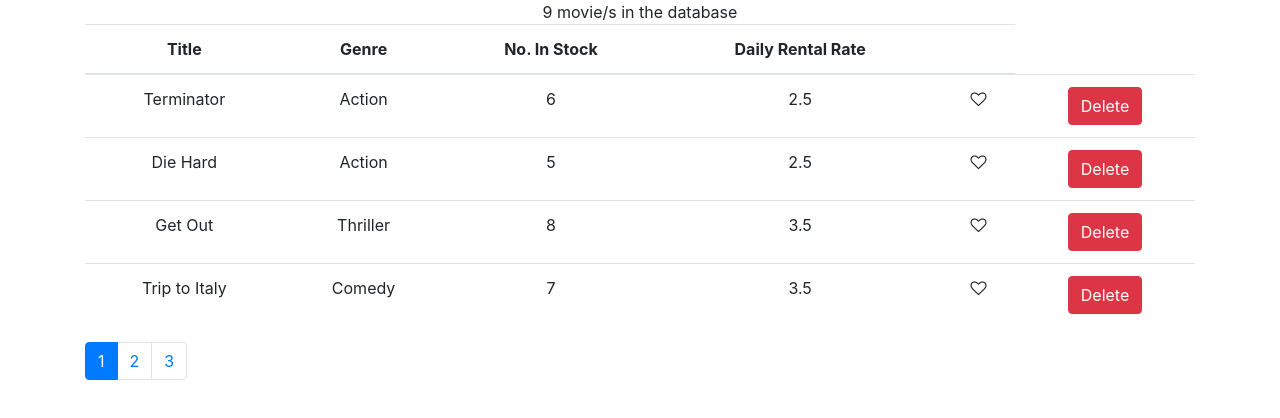
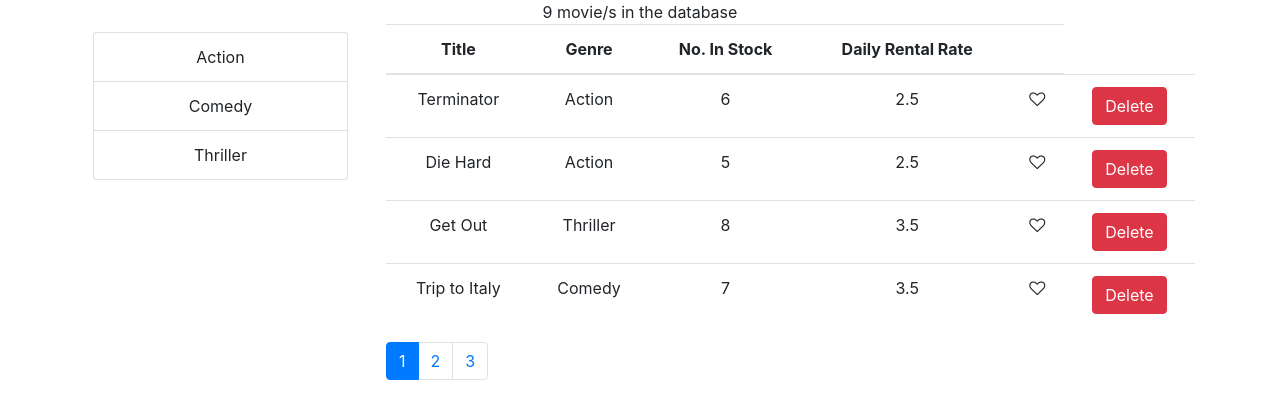
Before and after one commit to ajinkyatankhiwale/vidly, a React (Create React App) app: page / in a window 1280 px wide. Shown: the top 418 px of the page. Built offline with nearby package versions, Linux system fonts and the light colour scheme.

Commit message:
List group creation

```diff
--- /dev/null
+++ b/src/components/common/listGroup.jsx
@@ -0,0 +1,17 @@
+import React from "react";
+import "bootstrap/dist/css/bootstrap.css";
+
+const ListGroup = props => {
+  const { items, listGroupKey, listGroupValue } = props;
+  return (
+    <ul className="list-group">
+      {items.map(item => (
+        <li key={item[listGroupKey]} className="list-group-item">
+          {item[listGroupValue]}
+        </li>
+      ))}
+    </ul>
+  );
+};
+
+export default ListGroup;
--- a/src/components/movies.jsx
+++ b/src/components/movies.jsx
@@ -1,15 +1,18 @@
 import React, { Component } from "react";
 
 import { getMovies } from "../services/fakeMovieService";
+import { getGenres } from "../services/fakeGenreService";
 import "bootstrap/dist/css/bootstrap.css";
 import "font-awesome/css/font-awesome.css";
 import Like from "../components/common/like";
 import Pagination from "./common/pagination";
+import ListGroup from "./common/listGroup";
 import { getRecordsOnPage } from "../util/paginate";
 
 class Movies extends Component {
   state = {
     movies: getMovies(),
+    genre: getGenres(),
     tableHeaders: ["Title", "Genre", "No. In Stock", "Daily Rental Rate", " "],
     pageSize: 4,
     currentPage: 1
@@ -34,6 +37,7 @@ class Movies extends Component {
   render() {
     const {
       movies: allMovies,
+      genre,
       currentPage,
       pageSize,
       tableHeaders
@@ -80,11 +84,16 @@ class Movies extends Component {
 
     return (
       <React.Fragment>
-        <span>
+        <div>
           {allMovies.length === 0
             ? "No movies in the database"
             : allMovies.length + " movie/s in the database"}
-        </span>
+        </div>
+        <div className="row">
+          <div className="col-3 m-2">
+            <ListGroup listGroupKey="_id" listGroupValue="name" items={genre} />
+          </div>
+          <div className="col">
             <table className="table table-hover">
               {getTableHeader}
               {getTableBody}
@@ -95,6 +104,8 @@ class Movies extends Component {
               onPageClick={this.handleOnPageClick}
               currentPage={this.state.currentPage}
             />
+          </div>
+        </div>
       </React.Fragment>
     );
   }
```
Lines whose indentation alone changed are shown as unchanged.
